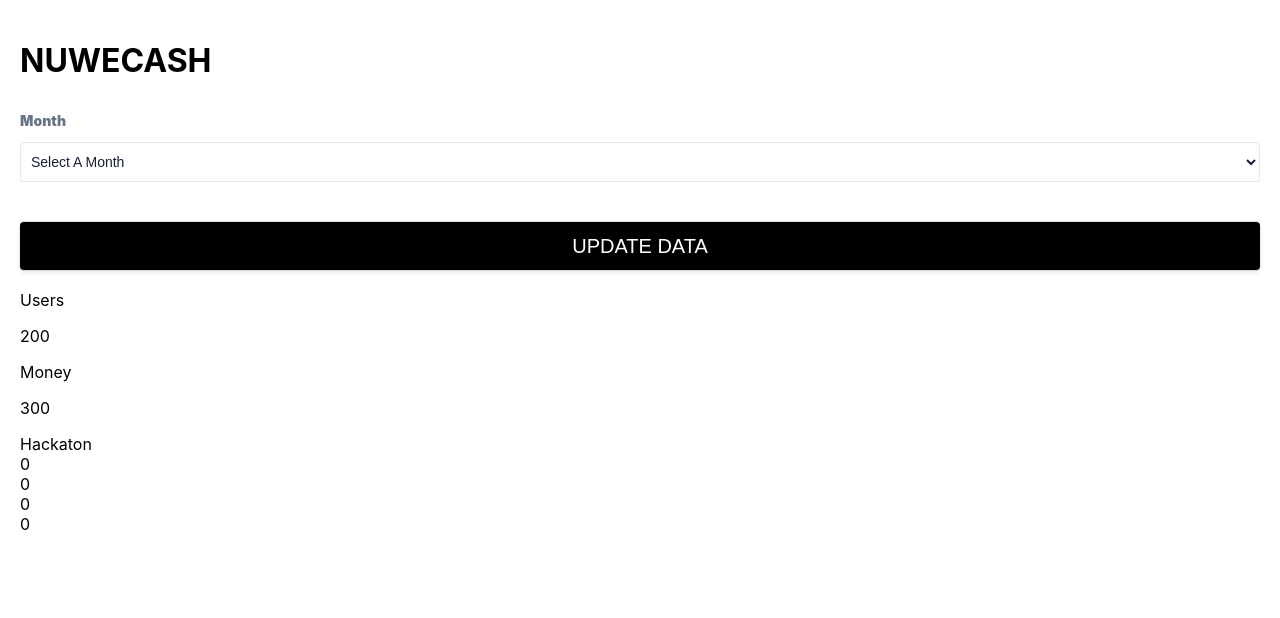
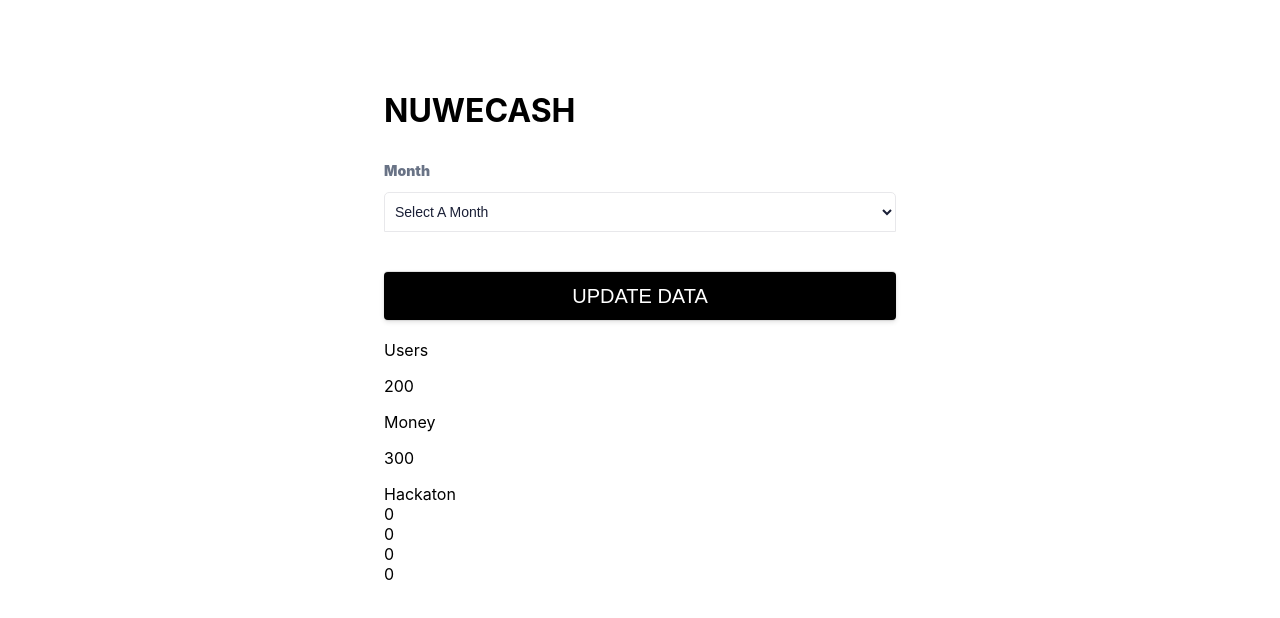
Before and after one commit to viespadago/retofinal, a React (Create React App) app in the folder nuwe/: page / in a window 1280 px wide. Shown: the top 618 px of the page. Built offline with nearby package versions, Linux system fonts and the light colour scheme.

Commit message:
added responsiveness to .App

```diff
--- a/nuwe/src/App.css
+++ b/nuwe/src/App.css
@@ -1,5 +1,12 @@
 .App {
-  padding: 20px;
+  padding: 70px 20px;
+
+}
+@media screen and (min-width: 768px) {
+  .App {
+    width: 40%;
+    margin: auto;
+  }
 }
 
 label {
```
Also changed, not shown: nuwe/src/variables.scss (deleted, +0 -7 lines).
